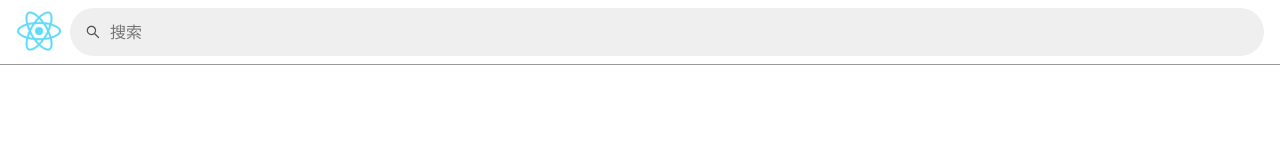
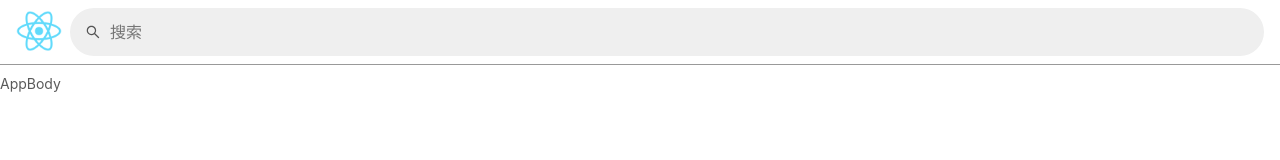
Before and after one commit to ryougifujino/art-gallery, a React app: page / in a window 1280 px wide. Shown: the top 160 px of the page. Built offline with nearby package versions, Linux system fonts and the light colour scheme.

Commit message:
Add AppBody

```diff
--- /dev/null
+++ b/src/components/AppBody/AppBody.module.less
@@ -0,0 +1,4 @@
+.body {
+  display: flex;
+  padding: 8px 0;
+}
--- /dev/null
+++ b/src/components/AppBody/AppBody.tsx
@@ -0,0 +1,6 @@
+import React from 'react';
+import styles from './AppBody.module.less';
+
+const AppBody: React.FunctionComponent = () => <div className={styles.body}>AppBody</div>;
+
+export default AppBody;
--- a/src/screens/App/App.tsx
+++ b/src/screens/App/App.tsx
@@ -1,10 +1,12 @@
 import React from 'react';
 import './App.less';
 import AppHeader from '../../components/AppHeader/AppHeader';
+import AppBody from '../../components/AppBody/AppBody';
 
 const App: React.FunctionComponent = () => (
   <div>
     <AppHeader />
+    <AppBody />
   </div>
 );
 
```
